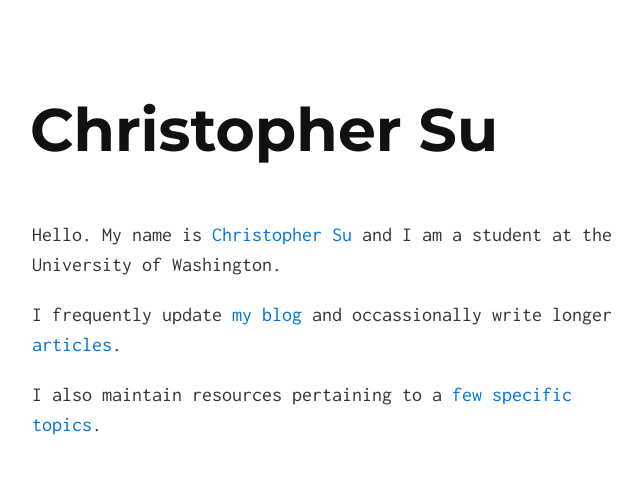
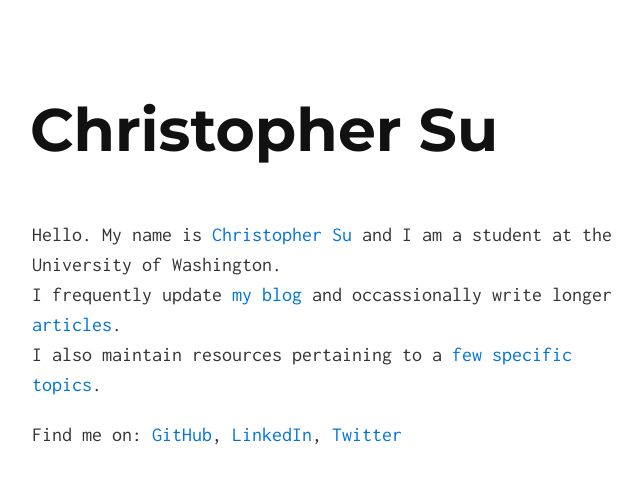
Before and after one commit to csu/csu.github.io-legacy, a Jekyll site: the page built from index.html, in a window 1280 px wide. Shown: the top 484 px of the page, without its empty margins (308-950 px from the left). Built offline with Jekyll 4.4.1, drawn with Linux system fonts in a browser that asks for light colours; Markdown is read by kramdown in place of the engine named in the settings.

Commit message:
updated index

```diff
--- a/_includes/index.md
+++ b/_includes/index.md
@@ -1,12 +1,15 @@
 
 
 Hello. My name is [Christopher Su][1] and I am a student at the University of Washington.
+I frequently update [my blog][2] and occassionally write longer [articles][3].
+I also maintain resources pertaining to a [few specific topics][4].
 
-I frequently update [my blog][2] and occassionally write longer [articles][3].
-
-I also maintain resources pertaining to a [few specific topics][4].
+Find me on: [GitHub][5], [LinkedIn][6], [Twitter][7]
 
    [1]: http://christophersu.net/about/
    [2]: http://christophersu.net/blog/
    [3]: http://christophersu.net/articles/
    [4]: http://christophersu.net/archive/
+   [5]: https://github.com/christophersu
+   [6]: http://www.linkedin.com/in/suchristopher/
+   [7]: http://twitter.com/nitrogen
```
